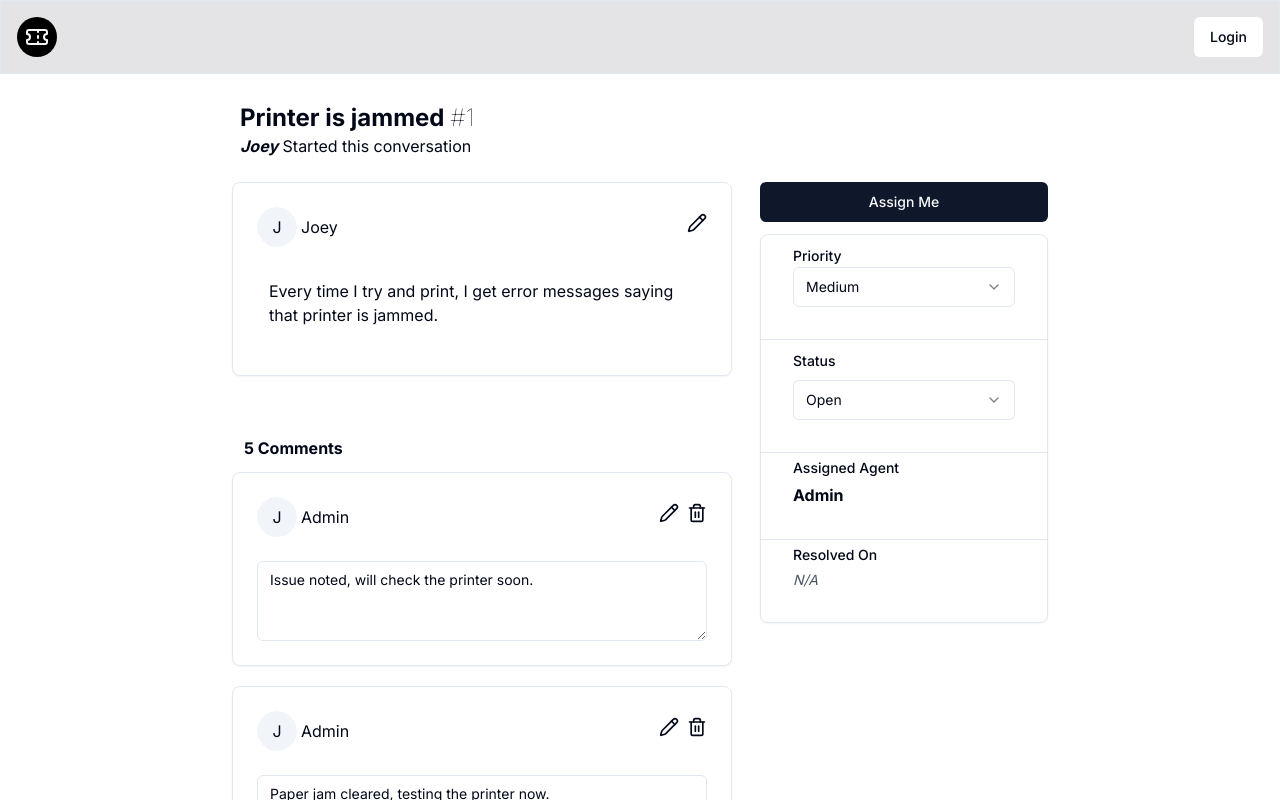
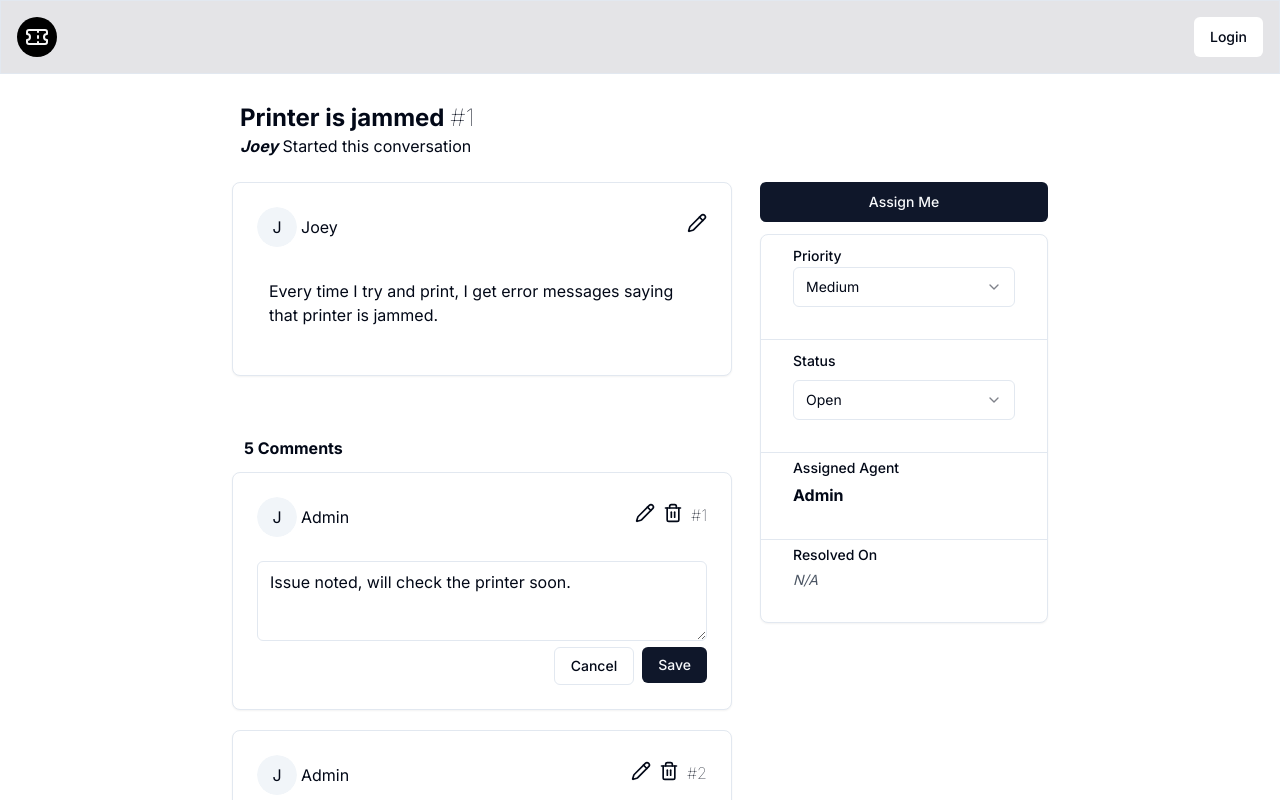
Before and after one commit to Akis-Hajittofi/ticket-management-system, a Next.js app: page /tickets/1 in a window 1280 px wide. Both pictures are taken after a click on the icon 669 px from the left and 513 px from the top of the page. Shown: the top 800 px of the page. Built offline with nearby package versions, Linux system fonts and the light colour scheme.

Commit message:
Edit comment save or cancel now fully functional + fixed comments not rendering correctly

```diff
--- a/app/tickets/Comment.jsx
+++ b/app/tickets/Comment.jsx
@@ -1,14 +1,34 @@
 import Avatar from "@/components/Avatar";
+import { Button } from "@/components/ui/button";
 import { Card, CardContent, CardHeader } from "@/components/ui/card";
 import { Textarea } from "@/components/ui/textarea";
 import { Pencil, Trash2 } from "lucide-react";
-import React from "react";
+import React, { useContext, useState } from "react";
+import { TicketContext } from "../ticket-provider";
 
-function Comment({ comment }) {
+function Comment({ comment, ticket }) {
+  const [ticketsState, setTicketsState] = useContext(TicketContext);
+  const [text, setText] = useState(comment.text);
+  const [isEditing, setIsEditing] = useState(false);
+
+  const handleSubmit = (e) => {
+    e.preventDefault();
+    comment.text = text;
+    setIsEditing(false);
+    setTicketsState([...ticketsState]);
+  };
+
   const handleDelete = (id) => {
     ticket.comments = ticket.comments.filter((comment) => comment.id !== id);
     setTicketsState([...ticketsState]);
   };
+
+  const cancelEdit = (e) => {
+    e.preventDefault();
+    setIsEditing(false);
+    setText(comment.text);
+  };
+
   return (
     <Card className="w-[500px]">
       <CardHeader className="flex flex-row justify-between">
@@ -18,15 +38,37 @@ function Comment({ comment }) {
         </div>
 
         <div className="flex flex-row space-x-2">
-          <Pencil size={20} />
+          <Pencil size={20} onClick={() => setIsEditing(true)} />
           <Trash2 size={20} onClick={() => handleDelete(comment.id)} />
+          <span className="font-thin">#{comment.id}</span>
         </div>
       </CardHeader>
       <CardContent>
         <form>
           <div className="grid w-full items-center gap-4">
             <div className="flex flex-col space-y-1.5">
-              <Textarea value={comment.text} />
+              <Textarea
+                className="text-base"
+                value={text}
+                disabled={!isEditing}
+                onChange={(e) => setText(e.target.value)}
+              />
+              <div
+                className={`flex flex-row justify-end space-x-2 ${
+                  !isEditing ? "hidden" : ""
+                }`}
+              >
+                <Button
+                  className="h-fit"
+                  variant="outline"
+                  onClick={(e) => cancelEdit(e)}
+                >
+                  Cancel
+                </Button>{" "}
+                <Button onClick={(e) => handleSubmit(e)} className="h-fit ">
+                  Save
+                </Button>
+              </div>
             </div>
           </div>
         </form>
--- a/app/tickets/[id]/page.js
+++ b/app/tickets/[id]/page.js
@@ -20,7 +20,7 @@ import {
   SelectTrigger,
   SelectValue,
 } from "@/components/ui/select";
-import { Pencil, Trash2 } from "lucide-react";
+import { Pencil } from "lucide-react";
 import Avatar from "@/components/Avatar";
 import Comment from "../Comment";
 
@@ -40,12 +40,10 @@ function Page({ params }) {
   };
 
   const cancelEdit = (e) => {
-    console.log(e);
     e.preventDefault();
     setActiveTextareaId(null);
     setText(ticket.description);
   };
-
   return (
     <div className="flex flex-row justify-center">
       <div className="flex flex-col p-5 space-y-4 justify-center ">
@@ -84,7 +82,6 @@ function Page({ params }) {
                       <Textarea
                         className="text-base"
                         value={text}
-                        defaultValue={ticket.description}
                         disabled={activeTextareaId !== "description"}
                         id={"description"}
                         onChange={(e) => setText(e.target.value)}
@@ -119,8 +116,8 @@ function Page({ params }) {
             </p>
 
             <div className="space-y-5">
-              {ticket.comments?.map((comment, index) => (
-                <Comment comment={comment} key={index} />
+              {ticket.comments?.map((comment) => (
+                <Comment comment={comment} ticket={ticket} key={comment.id} />
               ))}
             </div>
           </div>
```
